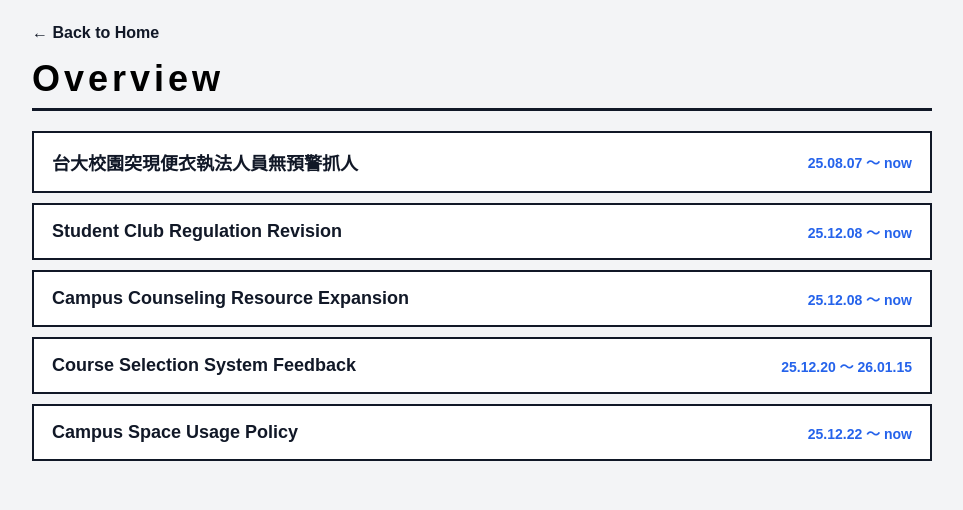
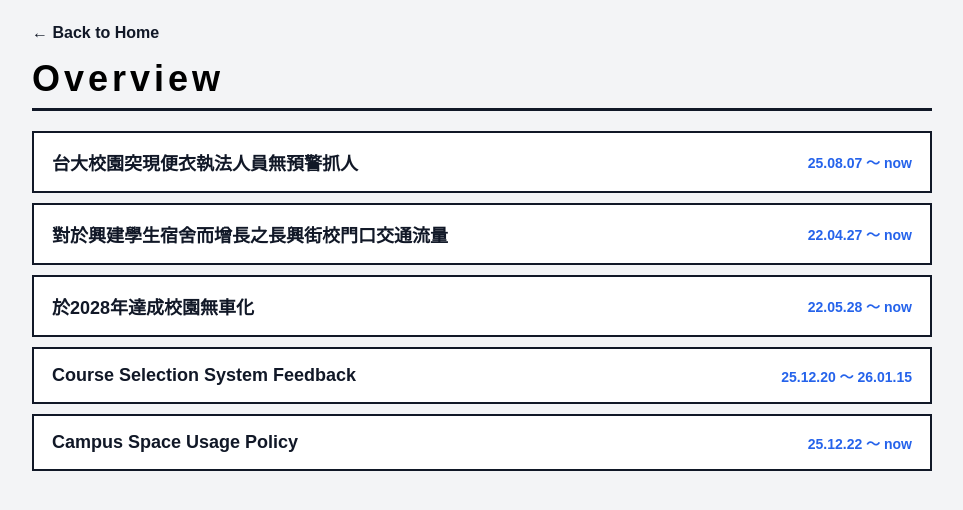
Before and after one commit to megumin0507/Campus_Issue_Platform, a React (Vite) app in the folder apps/frontend/: page /overview in a window 1280 px wide. Shown: the top 510 px of the page, without its empty margins (158-1121 px from the left). Built offline with nearby package versions, Linux system fonts and the light colour scheme.

Commit message:
checkpoint3

```diff
--- a/apps/frontend/src/pages/HomePage.tsx
+++ b/apps/frontend/src/pages/HomePage.tsx
@@ -19,7 +19,7 @@ type HotIssue = {
   events: TimelineEvent[];
 };
 
-const hotIssue: HotIssue = [
+const hotIssues: HotIssue[] = [
   {
     id: "issue-001",
     title: "台大校園突現便衣執法人員無預警抓人",
@@ -68,29 +68,34 @@ const hotIssue: HotIssue = [
         id: "event-006",
         date: "2022-11-11",
         title: "進行規劃前會勘",
-      summary: "邀集校內相關單位 學府里及工務局 交通觸及台北市自來水事業處等單位會勘。",
+        summary:
+          "邀集校內相關單位 學府里及工務局 交通處及台北市自來水事業處等單位會勘。",
       },
       {
         id: "event-007",
         date: "2023-03-14",
         title: "機車出入配套措施",
-      summary: "進行「舟山路底(基隆路三段30巷)開闢機車出入口工程」。",
+        summary:
+          "進行「舟山路底(基隆路三段30巷)開闢機車出入口工程」。",
       },
       {
         id: "event-008",
         date: "2024-10-09",
         title: "長興街校門口拓寬工程",
-      summary: "提前讓現有長興舍區住宿學生習慣，於拓寬後觀察實際往返校總區之人、自行車流交通情形。",
+        summary:
+          "提前讓現有長興舍區住宿學生習慣，於拓寬後觀察實際往返校總區之人、自行車流交通情形。",
       },
       {
         id: "event-009",
         date: "2026-04-08",
         title: "明達館側戶外環境改善工程基本設計",
-      summary: "對此校園重要東側通學路線與交通節點進行動線改善設計。",
+        summary:
+          "對此校園重要東側通學路線與交通節點進行動線改善設計。",
       },
     ],
   },
 ];
+
 const proposableEvents = [
   { id: "event-001", title: "便衣人員進入校園" },
   { id: "event-002", title: "學生會發布聲明" },
@@ -112,10 +117,6 @@ export default function HomePage() {
   const navigate = useNavigate();
   const [addEventOpen, setAddEventOpen] = useState(false);
   const [proposeOpen, setProposeOpen] = useState(false);
-
-  const sortedEvents = [...hotIssue.events].sort((a, b) =>
-    a.date.localeCompare(b.date)
-  );
 
   return (
     <main style={styles.page}>
@@ -149,11 +150,33 @@ export default function HomePage() {
 
                 <p style={styles.hotIssueSummary}>{issue.summary}</p>
 
+                <div style={styles.issueButtons}>
+                  <button
+                    type="button"
+                    style={styles.proposeBtn}
+                    onClick={() => setProposeOpen(true)}
+                  >
+                    + propose new issue
+                  </button>
+
+                  <button
+                    type="button"
+                    style={styles.addEventBtn}
+                    onClick={() => setAddEventOpen(true)}
+                  >
+                    + add new event
+                  </button>
+                </div>
+
+                <h2 style={styles.timelineHeading}>TIMELINE</h2>
+
                 <div style={styles.timelineScroller}>
                   {sortedEvents.map((ev) => (
                     <div key={ev.id} style={styles.timelineRow}>
                       <Link to={`/events/${ev.id}`} style={styles.timelineNode}>
-              <div style={styles.timelineDate}>{formatShortDate(ev.date)}</div>
+                        <div style={styles.timelineDate}>
+                          {formatShortDate(ev.date)}
+                        </div>
                         <div style={styles.timelineTitle}>{ev.title}</div>
                         <div style={styles.timelineSummary}>{ev.summary}</div>
                       </Link>
@@ -197,6 +220,7 @@ const styles: Record<string, CSSProperties> = {
     backgroundSize: "cover",
     backgroundPosition: "center",
     backgroundRepeat: "no-repeat",
+    backgroundAttachment: "fixed",
     fontFamily: "'Noto Serif TC', Arial, Helvetica, sans-serif",
     boxSizing: "border-box",
   },
@@ -240,14 +264,14 @@ const styles: Record<string, CSSProperties> = {
     flex: 1,
     display: "grid",
     gridTemplateColumns: "minmax(0, 1fr) auto",
-    gridTemplateRows: "auto auto auto auto auto auto",
+    gridTemplateRows: "auto min-content auto auto",
     columnGap: "32px",
     rowGap: "16px",
     alignItems: "start",
   },
 
   heroTitle: {
-    gridColumn: 1,
+    gridColumn: "1 / -1",
     gridRow: 1,
     margin: 0,
     fontSize: "clamp(5rem, 10vw, 9rem)",
@@ -257,9 +281,22 @@ const styles: Record<string, CSSProperties> = {
     lineHeight: 1,
   },
 
+  issueSection: {
+    gridColumn: "1 / -1",
+    minHeight: "calc(100vh - 210px)",
+    display: "grid",
+    gridTemplateColumns: "minmax(0, 1fr) auto",
+    gridTemplateRows: "auto auto auto auto",
+    columnGap: "32px",
+    rowGap: "16px",
+    alignItems: "start",
+    paddingTop: "0",
+    boxSizing: "border-box",
+  },
+
   hotIssueTitle: {
     gridColumn: 1,
-    gridRow: 2,
+    gridRow: 1,
     fontSize: "2.5rem",
     fontWeight: 700,
     color: "#331c06",
@@ -271,19 +308,41 @@ const styles: Record<string, CSSProperties> = {
 
 hotIssueSummary: {
   gridColumn: 1,
-    gridRow: 3,
-    margin: 0,
+  gridRow: 2,
+  margin: "-8px 0 0",
   fontSize: "1.1rem",
   color: "#633d19",
-    lineHeight: 1.9,
+  lineHeight: 1.6,
   maxWidth: "720px",
 },
 
-  proposeBtn: {
+  issueButtons: {
     gridColumn: 2,
-    gridRow: "2 / 4",
+    gridRow: "1 / 3",
     alignSelf: "center",
     justifySelf: "end",
+    display: "flex",
+    flexDirection: "column",
+    gap: "64px",
+  },
+
+  proposeBtn: {
+    background: "#553312",
+    color: "#fffbf2",
+    border: "none",
+    height: "48px",
+    minWidth: "220px",
+    padding: "0 28px",
+    cursor: "pointer",
+    fontFamily: "'Noto Serif TC', Arial, Helvetica, sans-serif",
+    fontSize: "1rem",
+    fontWeight: 600,
+    lineHeight: 1,
+    borderRadius: "4px",
+    whiteSpace: "nowrap",
+  },
+
+  addEventBtn: {
     background: "#553312",
     color: "#fffbf2",
     border: "none",
@@ -301,7 +360,7 @@ const styles: Record<string, CSSProperties> = {
 
   timelineHeading: {
     gridColumn: 1,
-    gridRow: 4,
+    gridRow: 3,
     margin: "32px 0 0",
     fontSize: "3rem",
     fontWeight: 800,
@@ -311,29 +370,9 @@ const styles: Record<string, CSSProperties> = {
     lineHeight: 1,
   },
 
-  addEventBtn: {
-    gridColumn: 2,
-    gridRow: 4,
-    alignSelf: "end",
-    justifySelf: "end",
-    background: "#553312",
-    color: "#fffbf2",
-    border: "none",
-    height: "48px",
-    minWidth: "220px",
-    padding: "0 28px",
-    cursor: "pointer",
-    fontFamily: "'Noto Serif TC', Arial, Helvetica, sans-serif",
-    fontSize: "1rem",
-    fontWeight: 600,
-    lineHeight: 1,
-    borderRadius: "4px",
-    whiteSpace: "nowrap",
-  },
-
   timelineScroller: {
     gridColumn: "1 / -1",
-    gridRow: 5,
+    gridRow: 4,
     display: "flex",
     alignItems: "stretch",
     gap: "8px",
@@ -386,13 +425,9 @@ const styles: Record<string, CSSProperties> = {
     fontWeight: 700,
     color: "#553312",
   },
-  issueSection: {
-  gridColumn: "1 / -1",
-  marginBottom: "56px",
-},
+
   moreIssueBtn: {
     gridColumn: 2,
-    gridRow: 6,
     justifySelf: "end",
     marginTop: "16px",
     border: "2px solid #553312",
--- a/apps/frontend/src/pages/IssuePage.tsx
+++ b/apps/frontend/src/pages/IssuePage.tsx
@@ -65,9 +65,9 @@ const pseudoIssues: IssueDetail[] = [
   },
   {
     id: "issue-002",
-    title: "Student Club Regulation Revision",
+    title: "對於增建學生宿舍而增加長興街校門口交通流量之對策",
     aiSummary:
-      "AI summary placeholder: This issue concerns changes to student organization and club regulations. The main focus is how clubs are created, reviewed, and managed.",
+      "對於因應117年新增3,000床學生宿舍所帶來的行人與自行車流量，同時改善尖峰時段人車爭道與動線交織問題",
     timeline: [
       {
         id: "timeline-003",
@@ -79,15 +79,15 @@ const pseudoIssues: IssueDetail[] = [
     ],
     relatedEvents: [
       {
-        id: "event-002",
-        title: "Student Union explains recent proposal",
+        id: "event-005",
+        title: "校發會110學年度第5次會議：未來機車將不由長興街進出校園",
       },
     ],
     comments: [],
   },
   {
     id: "issue-003",
-    title: "Campus Counseling Resource Expansion",
+    title: "於2028年達成校園無車化",
     aiSummary:
       "AI summary placeholder: This issue is about improving student counseling and mental health support resources on campus.",
     timeline: [
--- a/apps/frontend/src/pages/OverviewPage.tsx
+++ b/apps/frontend/src/pages/OverviewPage.tsx
@@ -17,14 +17,14 @@ const issuesOverview: IssueOverviewItem[] = [
   },
   {
     id: "issue-002",
-    title: "Student Club Regulation Revision",
-    startDate: "2025-12-08",
+    title: "對於興建學生宿舍而增長之長興街校門口交通流量",
+    startDate: "2022-04-27",
     endDate: null,
   },
   {
     id: "issue-003",
-    title: "Campus Counseling Resource Expansion",
-    startDate: "2025-12-08",
+    title: "於2028年達成校園無車化",
+    startDate: "2022-5-28",
     endDate: null,
   },
   {
```
Also changed, not shown: 1 other file (tests, documents, lock files or other folders). Lines whose indentation alone changed are shown as unchanged.
